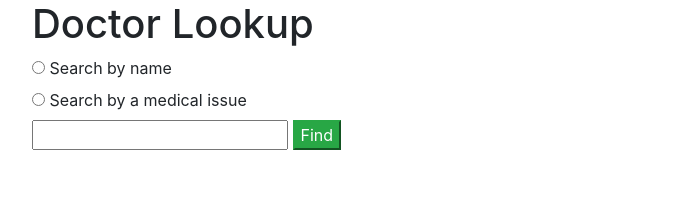
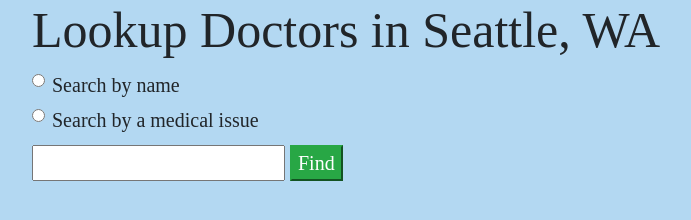
Before and after one commit to Jean84646/DoctorLookup, a website built with webpack: page src/index.html in a window 1280 px wide. Shown: the whole page, without its empty margins (53-744 px from the left). Built offline with nearby package versions, Linux system fonts and the light colour scheme.

Commit message:
Add css styles.

```diff
--- a/src/css/styles.css
+++ b/src/css/styles.css
@@ -0,0 +1,9 @@
+body {
+  background-color: #b3d8f2;
+  font-family: serif;
+  font-size: 2em;
+}
+
+h1 {
+  font-size: 2.5em;
+}
--- a/src/index.html
+++ b/src/index.html
@@ -2,11 +2,13 @@
   <head>
     <script src="http://code.jquery.com/jquery-3.2.1.min.js" integrity="sha256-hwg4gsxgFZhOsEEamdOYGBf13FyQuiTwlAQgxVSNgt4=" crossorigin="anonymous"></script>
     <script type="text/javascript" src="main.js"></script>
+    <link href="https://stackpath.bootstrapcdn.com/bootstrap/3.3.7/css/bootstrap.min.css" rel="stylesheet" integrity="sha384-BVYiiSIFeK1dGmJRAkycuHAHRg32OmUcww7on3RYdg4Va+PmSTsz/K68vbdEjh4u" crossorigin="anonymous">
+    <link rel="stylesheet" href="./css/styles.css" type="text/css">
     <title>Doctor Lookup</title>
   </head>
   <body>
     <div class="container">
-      <h1>Doctor Lookup</h1>
+      <h1>Lookup Doctors in Seattle, WA</h1>
 
       <form id="search-form">
         <div class="radio">
--- a/src/main.js
+++ b/src/main.js
@@ -1,6 +1,7 @@
 import $ from 'jquery';
 import 'bootstrap';
 import 'bootstrap/dist/css/bootstrap.min.css';
+import './css/styles.css'
 import { doctorLookup } from './doctorLookup.js';
 
 $(document).ready(function() {
```
Also changed, not shown: spec/doctorLookup-spec.js (deleted, +0 -49 lines).
